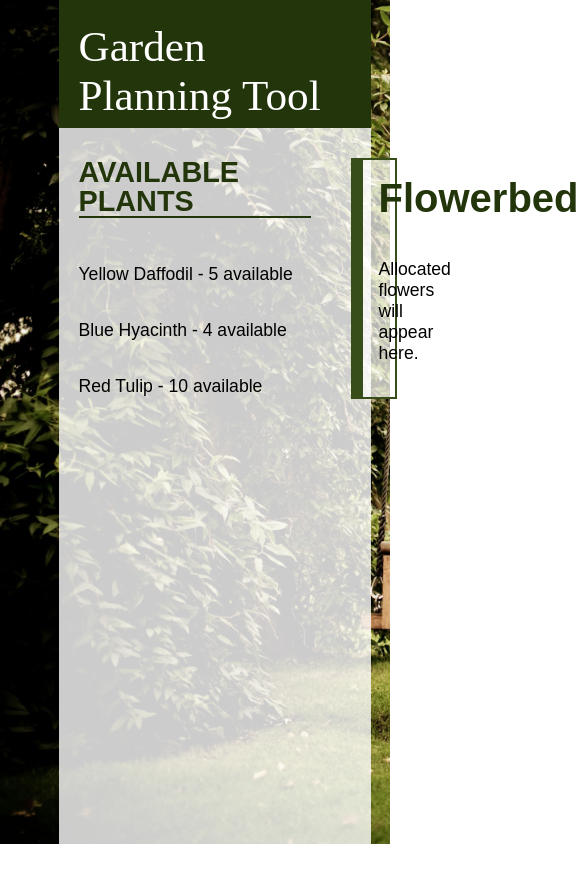
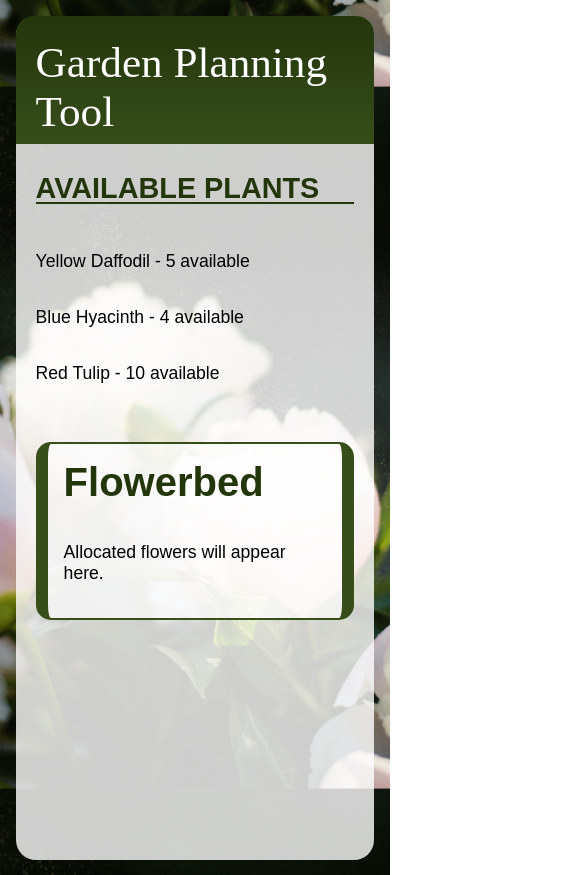
Before and after one commit to tori-rodgers/SWD-U1-bonus-exercises, a React (Vite) app in the folder react/garden-planning-tool/: page / in a window 390 px wide. Shown: the whole page, 579 px wide, since content can reach past the window. Before the commit the page ends 844 px from the top, so only its background shows below. Built offline with nearby package versions, Linux system fonts and the light colour scheme; a web font is replaced by a local one.

Commit message:
complete solution for Part A

```diff
--- a/react/garden-planning-tool/src/App.css
+++ b/react/garden-planning-tool/src/App.css
@@ -1,11 +1,3 @@
-/* CSS here is effectively global because it's imported in App.jsx */
-/* but I've put most of my CSS in index.css */
-
-#page-layout {
-	flex-direction: column;
-	background-color: rgba(255, 255, 255, 0.8);
-	height: 100%;
-	min-height: 100vh;
-	width: 80vw;
-	margin: 0 5vw 0 15vw;
-}
+/* CSS here is effectively global because it's
+imported in App.jsx but I've put all of my
+CSS in index.css */
--- a/react/garden-planning-tool/src/index.css
+++ b/react/garden-planning-tool/src/index.css
@@ -1,10 +1,13 @@
 /* Global CSS — use anywhere because it's imported in main.jsx */
 
 body {
-	background-image: url('./assets/images/pexels-reneterp-334978.jpg');
-	/* image courtesy of Rene Terp https://www.pexels.com/@reneterp/ */
+	background-image: url('./assets/images/pexels-lizzy-honey-393939457-15964007.jpg');
+	/* image courtesy of Lizzy Honey on Pexels:
+    https://www.pexels.com/photo/close-up-of-flowers-15964007/ */
 	background-attachment: fixed;
-	background-size: 150vh;
+	background-size: 120vw;
+    /* background-repeat: no-repeat; */
+    background-position: 50% 50%;
 	font-family: 'Rethink Sans', sans-serif;
 	font-size: 1.1rem;
 	font-weight: 400;
@@ -16,11 +19,11 @@ body {
 header {
 	display: flex;
 	align-items: flex-end;
-    background-color: #23350b;
-	/* background-image: linear-gradient(#23350b, #374e1b); */
+	background-image: linear-gradient(#23350b, #374e1b);
 	color: white;
 	height: 120px;
 	padding: 0px 20px 8px;
+    border-radius: 18px 18px 0 0;
 }
 
 main {
@@ -80,9 +83,18 @@ button:hover {
 	background-color: #52643c;
 }
 
+#page-layout {
+	flex-direction: column;
+	background-color: rgba(255, 255, 255, 0.8);
+	height: 100%;
+	min-height: 100vh;
+	width: 80vw;
+	margin: 4vw 10vw;
+    border-radius: 20px;
+}
+
 #left-column {
 	flex-direction: column;
-	min-width: 240px;
 	width: 300px;
 	padding: 20px;
 }
@@ -92,6 +104,7 @@ button:hover {
 	width: calc(100% - 300px);
 	padding: 20px;
 }
+
 .clickable {
 	cursor: pointer;
 }
@@ -153,7 +166,8 @@ button:hover {
 	gap: 20px;
 	border-color: #374e1b;
 	border-style: solid;
-	border-width: 2px 2px 2px 12px;
+	border-width: 2px 12px;
+    border-radius: 15px;
 }
 
 .flowerbed-name {
@@ -183,3 +197,16 @@ button:hover {
 	filter: grayscale(100%);
 	opacity: 0.6;
 }
+
+@media screen and (max-width: 900px) {
+    #page-layout {
+        width: 92vw;
+        margin: 4vw;
+    }
+    main {
+        flex-direction: column;
+    }
+    #left-column, #right-column {
+        width: 100%;
+    }
+}
```
Also changed, not shown: react/garden-planning-tool/src/assets/images/pexels-lizzy-honey-393939457-15964007.jpg (added).
